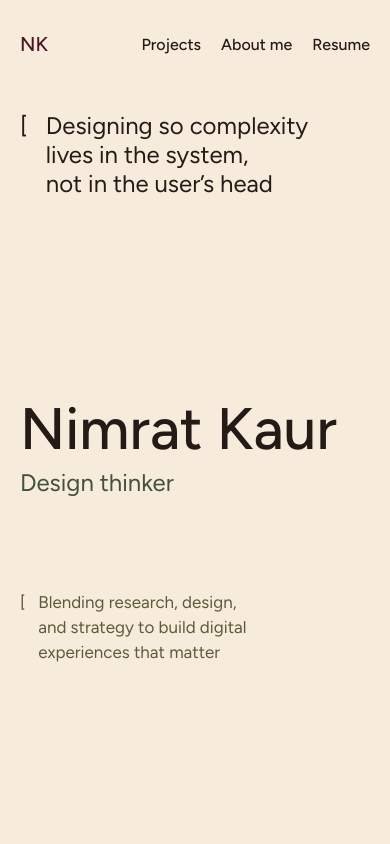
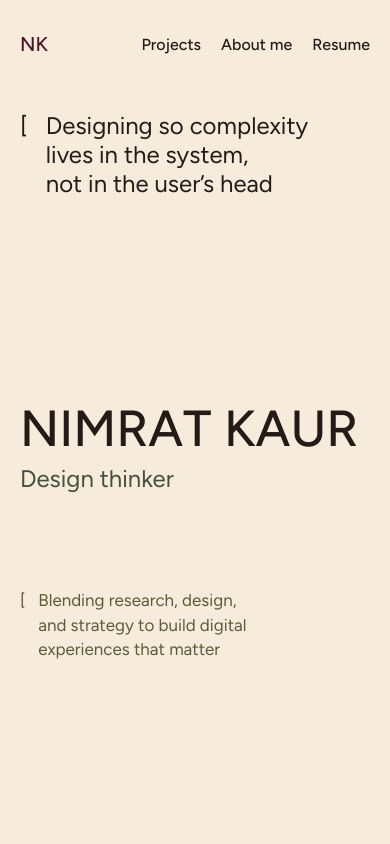
Before and after one commit to nimratkaur17/Portfolio, a React (Vite) app: page / in a window 390 px wide. Shown: the top 844 px of the page. Built offline with nearby package versions, Linux system fonts and the light colour scheme.

Commit message:
Set the hero name in all caps
Co-Authored-By: Claude Sonnet 5 <noreply@anthropic.com>

```diff
--- a/src/components/Hero.css
+++ b/src/components/Hero.css
@@ -23,7 +23,7 @@
 }
 
 .hero__heading {
-  --name-size: clamp(4rem, 11vw, 10.5rem);
+  --name-size: clamp(3.5rem, 9vw, 8.5rem);
   grid-column: 1 / -1;
   grid-row: 2;
   align-self: center;
@@ -37,6 +37,7 @@
   display: inline-block;
   font-size: var(--name-size);
   font-weight: 500;
+  text-transform: uppercase;
   line-height: 1;
   white-space: nowrap;
   color: var(--color-text);
@@ -158,7 +159,7 @@
   }
 
   .hero__heading {
-    --name-size: clamp(3.25rem, 15vw, 4.5rem);
+    --name-size: clamp(2.25rem, 13vw, 4rem);
     flex-direction: column;
     align-items: flex-start;
     gap: 12px;
```
